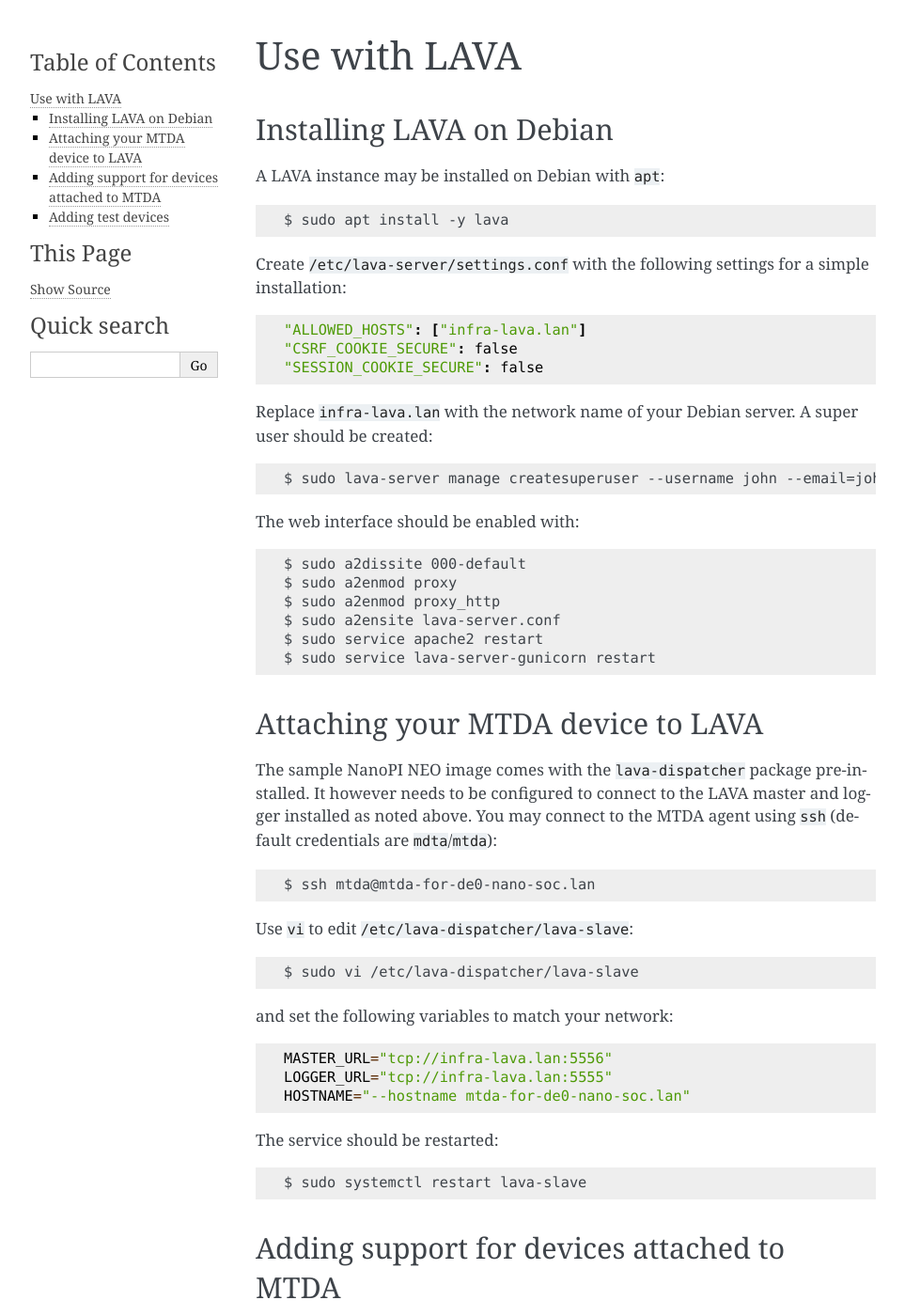
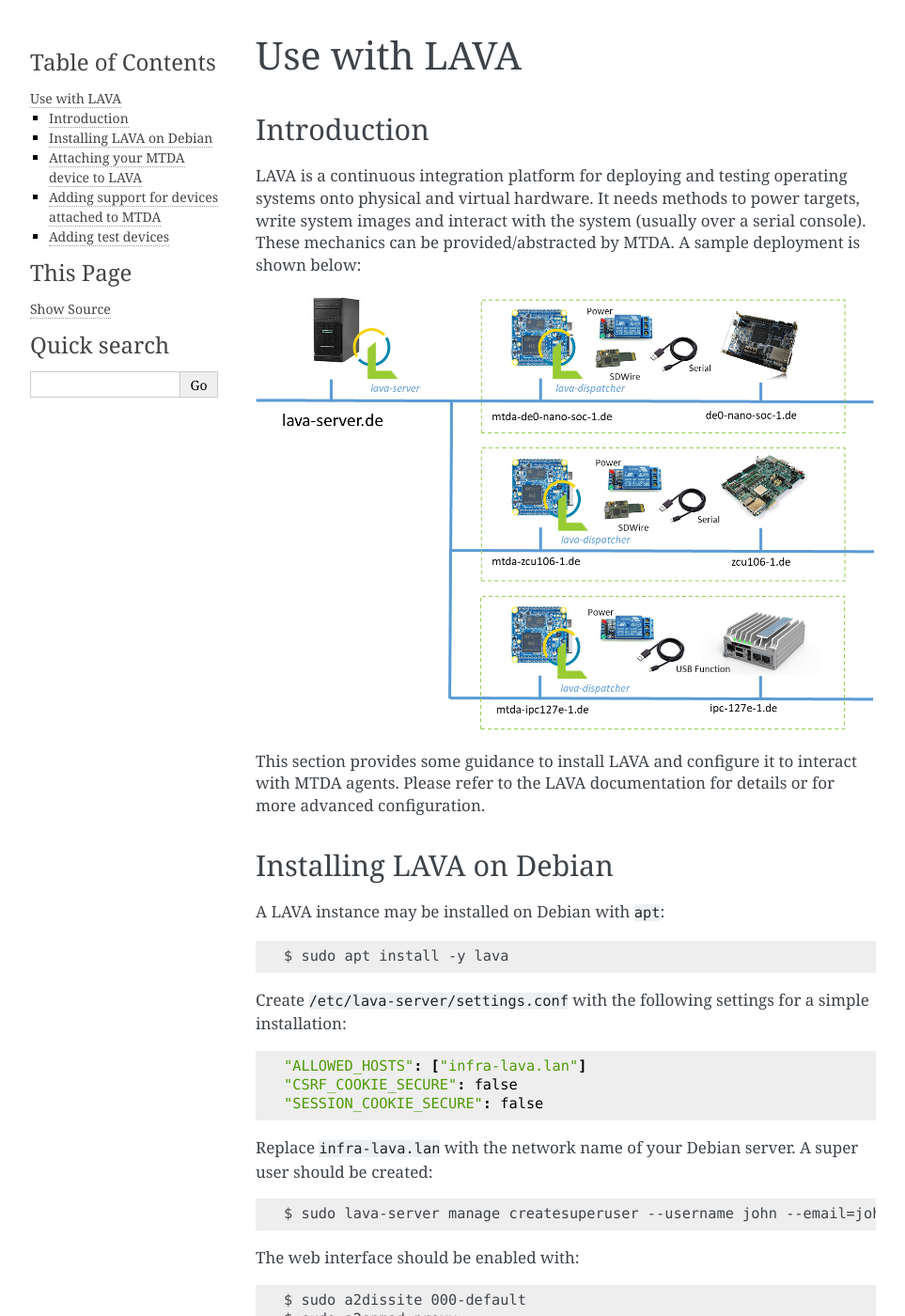
Before and after one commit to siemens/mtda, a Sphinx documentation site: the page built from docs/lava.rst, in a window 1280 px wide and 1400 px high. Shown: the whole window at 94% size, without its empty margins (148-1111 px from the left). Built offline with Sphinx 7.4.7, drawn with Linux system fonts in a browser that asks for light colours.

Commit message:
docs: add a short introduction to LAVA
Signed-off-by: Cedric Hombourger <Cedric_Hombourger@mentor.com>

```diff
--- a/docs/lava.rst
+++ b/docs/lava.rst
@@ -1,5 +1,19 @@
 Use with LAVA
 =============
+
+Introduction
+------------
+
+LAVA is a continuous integration platform for deploying and testing operating systems
+onto physical and virtual hardware. It needs methods to power targets, write system
+images and interact with the system (usually over a serial console). These mechanics
+can be provided/abstracted by MTDA. A sample deployment is shown below:
+
+.. image:: lava_mtda_workers.png
+
+This section provides some guidance to install LAVA and configure it to interact with
+MTDA agents. Please refer to the LAVA documentation for details or for more advanced
+configuration.
 
 Installing LAVA on Debian
 -------------------------
```
Also changed, not shown: docs/lava_mtda_workers.png (added).
